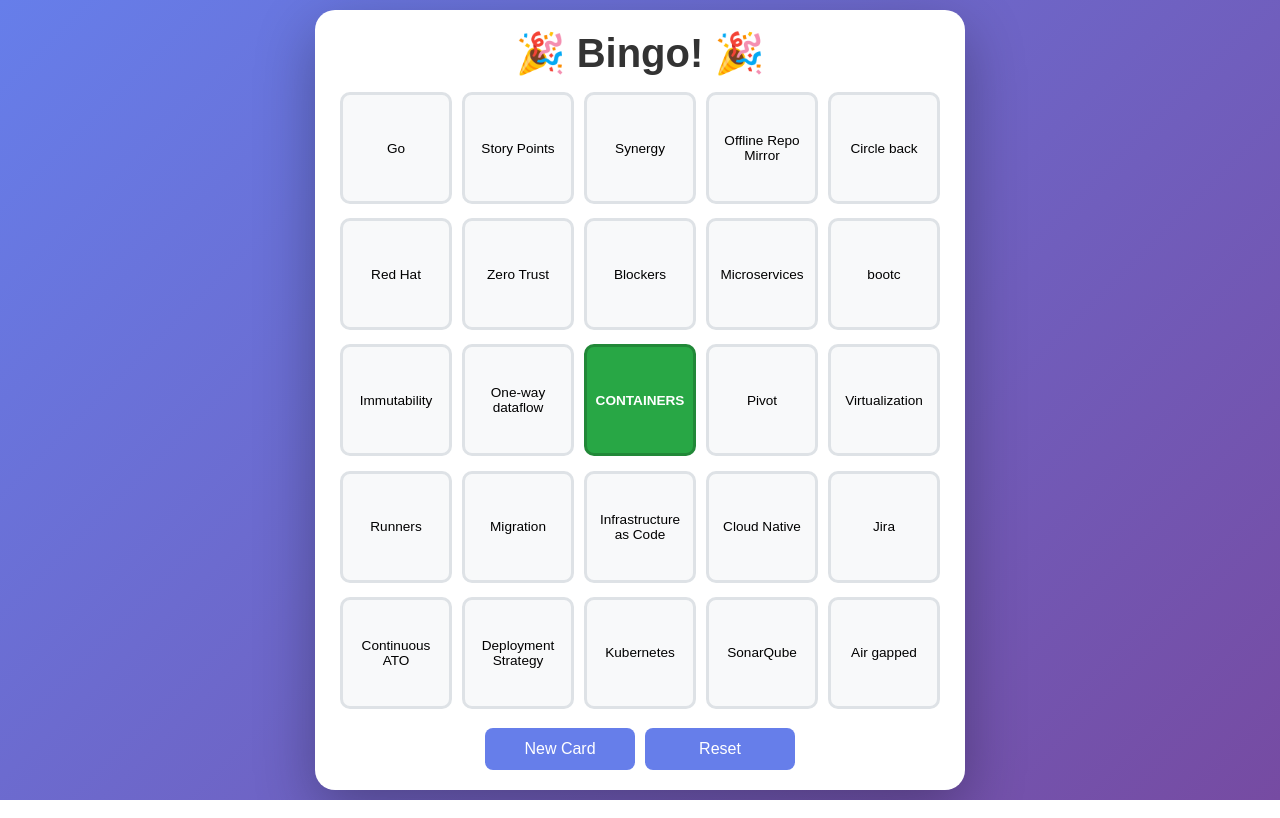
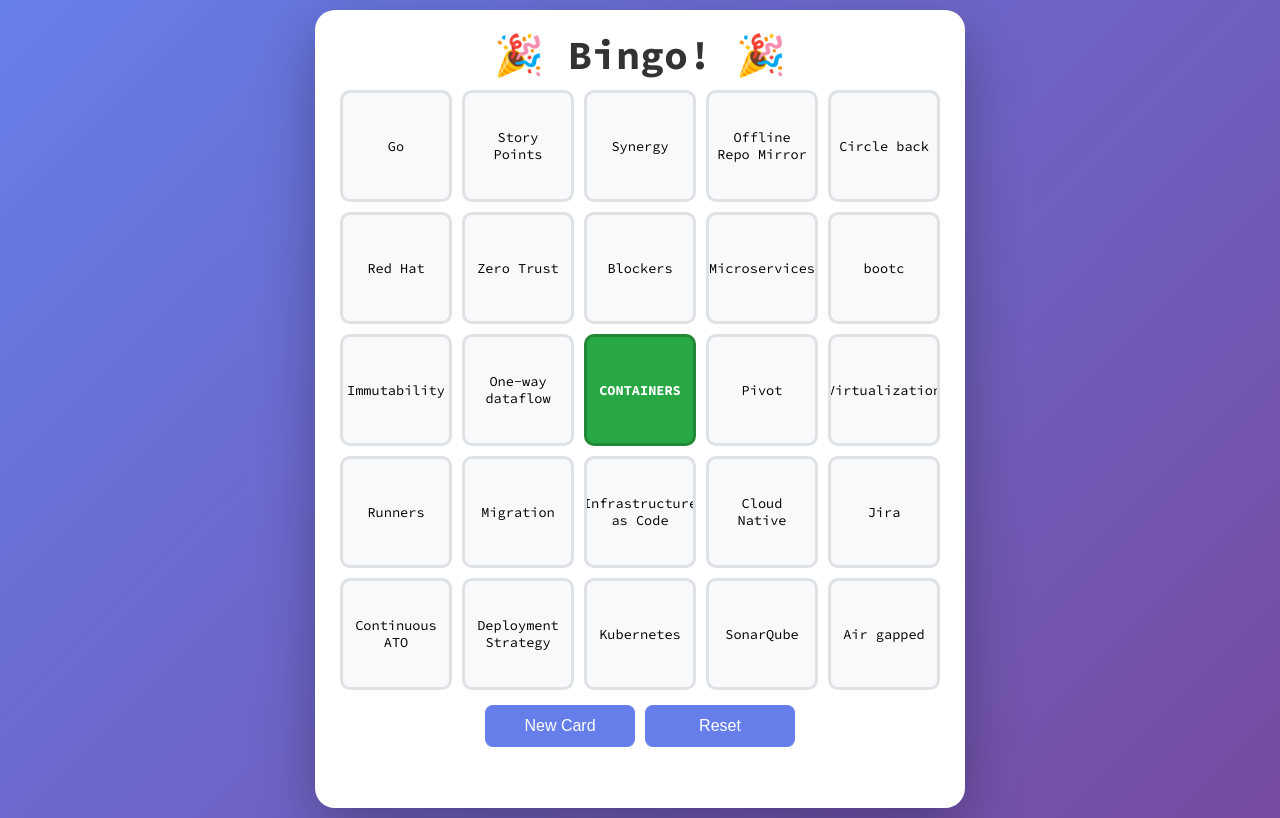
Before and after one commit to steven-campbell/bingo-app, a plain HTML site: page bingo.html in a window 1280 px wide. Drawn offline with Linux system fonts and the light colour scheme.

Commit message:
minor css changes

```diff
--- a/bingo.html
+++ b/bingo.html
@@ -4,6 +4,9 @@
     <meta charset="UTF-8">
     <meta name="viewport" content="width=device-width, initial-scale=1.0">
     <title>Bingo Game</title>
+    <link rel="preconnect" href="https://fonts.googleapis.com">
+    <link rel="preconnect" href="https://fonts.gstatic.com" crossorigin>
+    <link href="https://fonts.googleapis.com/css2?family=Source+Code+Pro:ital,wght@0,200..900;1,200..900&display=swap" rel="stylesheet">
     <style>
         * {
             margin: 0;
@@ -12,7 +15,10 @@
         }
 
         body {
-            font-family: 'Arial', sans-serif;
+            font-family: "Source Code Pro", 'Arial', sans-serif;
+            font-optical-sizing: auto;
+            font-weight: 400;
+            font-style: normal;
             background: linear-gradient(135deg, #667eea 0%, #764ba2 100%);
             min-height: 100vh;
             /*overflow: hidden;*/
@@ -26,7 +32,7 @@
             background: white;
             border-radius: 20px;
             box-shadow: 0 20px 60px rgba(0, 0, 0, 0.3);
-            height: calc(100vh - 20px);
+            /*height: calc(100vh - 20px);*/
             width: 100%;
             max-width: 650px;  /* Desktop max width */
             display: flex;
@@ -37,7 +43,7 @@
         h1 {
             text-align: center;
             color: #333;
-            margin-bottom: 15px;
+            margin-bottom: 10px;
             font-size: clamp(1.5em, 5vw, 2.5em);
             flex-shrink: 0;
         }
@@ -120,12 +126,13 @@
             font-size: clamp(1.2em, 4vw, 1.5em);
             color: #28a745;
             font-weight: bold;
-            display: none;
+            visibility: hidden;
             flex-shrink: 0;
         }
 
         .win-message.show {
             display: block;
+            visibility: visible;
             animation: celebration 0.5s ease;
         }
 
```
